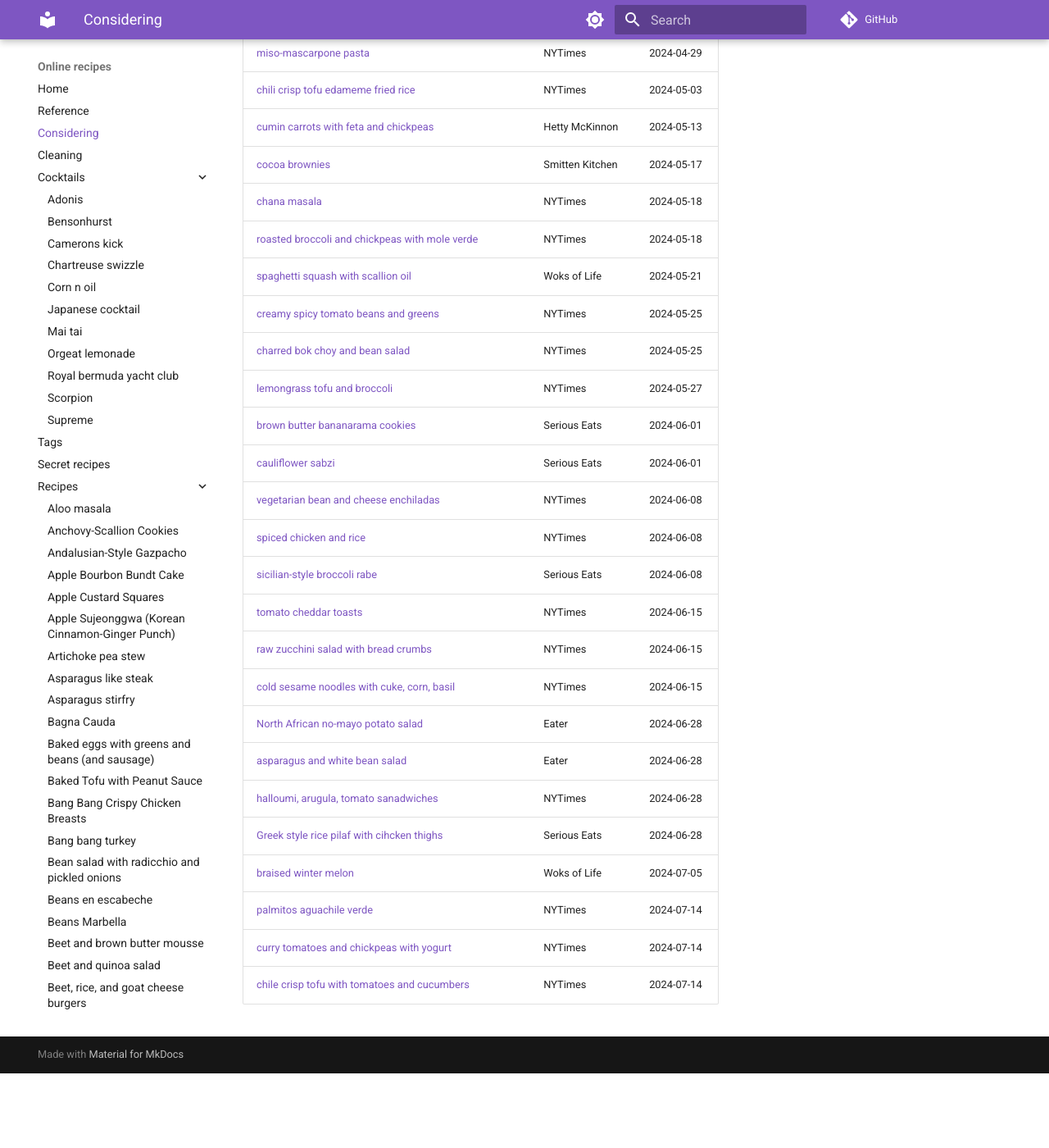
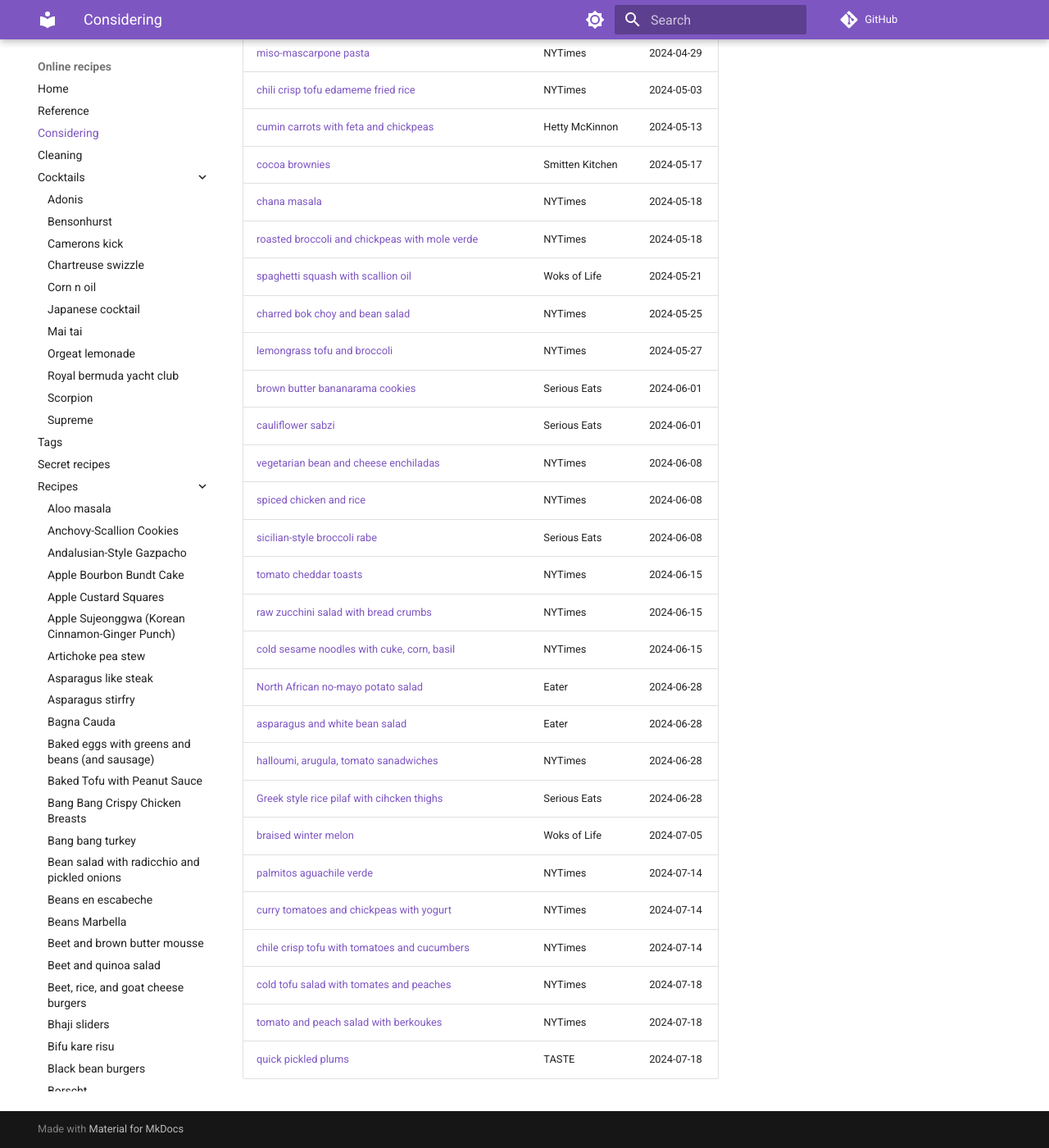
Before and after one commit to billbrod/recipes, an MkDocs documentation site: the page built from docs/considering.md, in a window 1280 px wide and 1400 px high, scrolled down 3139 px. Shown: the whole window at 82% size. Built offline with MkDocs 1.6.1 and Material for MkDocs 9.7.7, drawn with Linux system fonts in a browser that asks for light colours; comment, search, counter and statistics services are not loaded; before the commit the page ends 4448 px from its top, so only the background shows below that.

Commit message:
updates considering

```diff
--- a/docs/considering.md
+++ b/docs/considering.md
@@ -74,7 +74,6 @@
 | [chana masala](https://cooking.nytimes.com/recipes/1024429-chana-masala)                                                                                         | NYTimes         | 2024-05-18                       |
 | [roasted broccoli and chickpeas with mole verde](https://cooking.nytimes.com/recipes/1025301-roasted-broccoli-and-chickpeas-with-mole-verde)                     | NYTimes         | 2024-05-18                       |
 | [spaghetti squash with scallion oil](https://thewoksoflife.com/spaghetti-squash-salad-scallion-oil/)                                                             | Woks of Life    | 2024-05-21                       |
-| [creamy spicy tomato beans and greens](https://cooking.nytimes.com/recipes/1025325-creamy-spicy-tomato-beans-and-greens)                                         | NYTimes         | 2024-05-25                       |
 | [charred bok choy and bean salad](https://cooking.nytimes.com/recipes/1025398-charred-bok-choy-and-cannellini-bean-salad)                                        | NYTimes         | 2024-05-25                       |
 | [lemongrass tofu and broccoli](https://cooking.nytimes.com/recipes/1025400-lemongrass-tofu-and-broccoli)                                                         | NYTimes         | 2024-05-27                       |
 | [brown butter bananarama cookies](https://www.seriouseats.com/banana-cookies-recipe-8648339)                                                                     | Serious Eats    | 2024-06-01                       |
@@ -92,4 +91,7 @@
 | [braised winter melon](https://thewoksoflife.com/braised-winter-melon/)                                                                                          | Woks of Life    | 2024-07-05                       |
 | [palmitos aguachile verde](https://cooking.nytimes.com/recipes/1022456-palmitos-aguachile-verde-chile-lime-hearts-of-palm)                                       | NYTimes         | 2024-07-14                       |
 | [curry tomatoes and chickpeas with yogurt](https://cooking.nytimes.com/recipes/1025658-curry-tomatoes-and-chickpeas-with-cucumber-yogurt)                        | NYTimes         | 2024-07-14                       |
-| [chile crisp tofu with tomatoes and cucumbers](https://cooking.nytimes.com/recipes/1025660-chile-crisp-tofu-tomatoes-and-cucumbers)                              | NYTimes         | 2024-07-14                                 |
+| [chile crisp tofu with tomatoes and cucumbers](https://cooking.nytimes.com/recipes/1025660-chile-crisp-tofu-tomatoes-and-cucumbers)                              | NYTimes         | 2024-07-14                       |
+| [cold tofu salad with tomates and peaches](https://cooking.nytimes.com/recipes/1022319-cold-tofu-salad-with-tomatoes-and-peaches)                                | NYTimes         | 2024-07-18                       |
+| [tomato and peach salad with berkoukes](https://cooking.nytimes.com/recipes/1025565-tomato-and-peach-salad-with-berkoukes)                                       | NYTimes         | 2024-07-18                       |
+| [quick pickled plums](https://tastecooking.com/recipes/quick-pickled-plums/)                                                                                     | TASTE           | 2024-07-18                                 |
```
